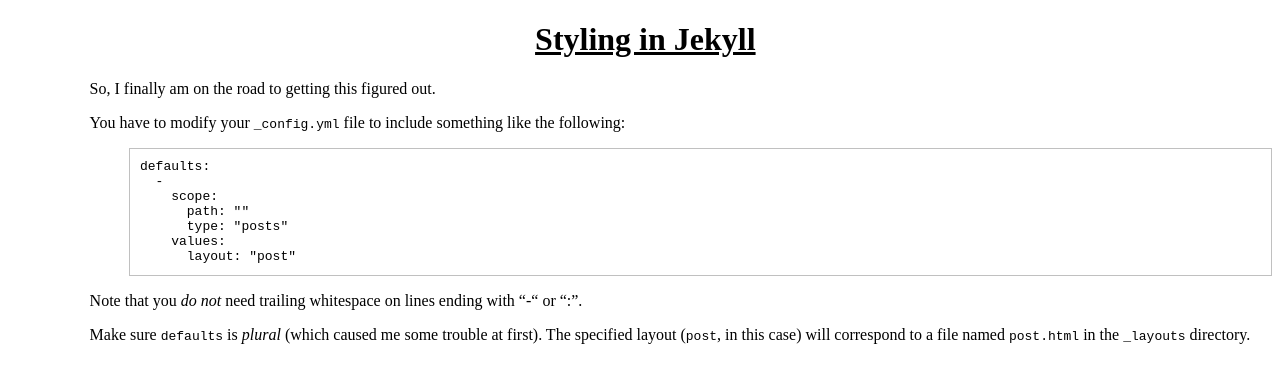
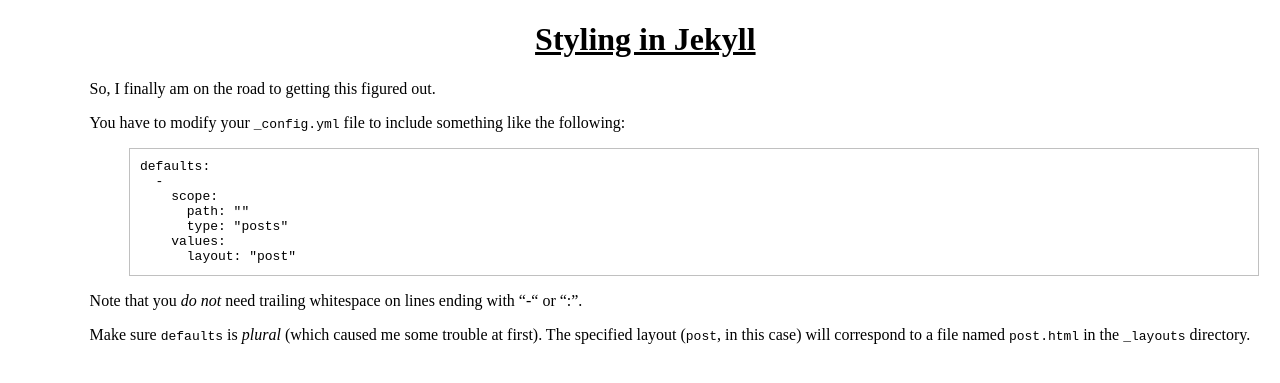
Before and after one commit to JohnL4/johnl4.github.io, a Jekyll site: the page built from _posts/2015-06-21-Styling-in-Jekyll.markdown, in a window 1280 px wide. Shown: the top 383 px of the page. Built offline with Jekyll 4.4.1, drawn with Linux system fonts in a browser that asks for light colours.

Commit message:
Minor change to stylesheet for my handhelds.

```diff
--- a/stylesheets/wiki.css
+++ b/stylesheets/wiki.css
@@ -10,22 +10,23 @@
 
 h5, h6 { font-size: 1em; }
 
-pre { border: 1px solid silver; margin-left: 3em; padding: 0.8em; }
+pre { border: 1px solid silver; margin-left: 3em; margin-right: 1em; padding: 0.8em; }
 
 /* Nexus 7 */
 @media screen
-      and (min-width: 640px)
+      and (max-device-width: 640px)
+      and (min-device-width: 361px)
       and (orientation: portrait) {
 
-   pre { font-size: 2em; margin-left: 1.5em; border: 2px solid red; }
+   pre { font-size: 2em; margin-left: 1.5em; border: 2px solid green; }
 
 }
 
 /* HTC One M8 */
 @media screen
-      and (min-width: 380px)
+      and (max-device-width: 360px)
       and (orientation: portrait) {
 
-   pre { font-size: 2em; margin-left: 1.5em; border: 2px solid lime; }
+   pre { font-size: 2em; margin-left: 1.5em; border: 2px solid maroon; }
 
 }
```
